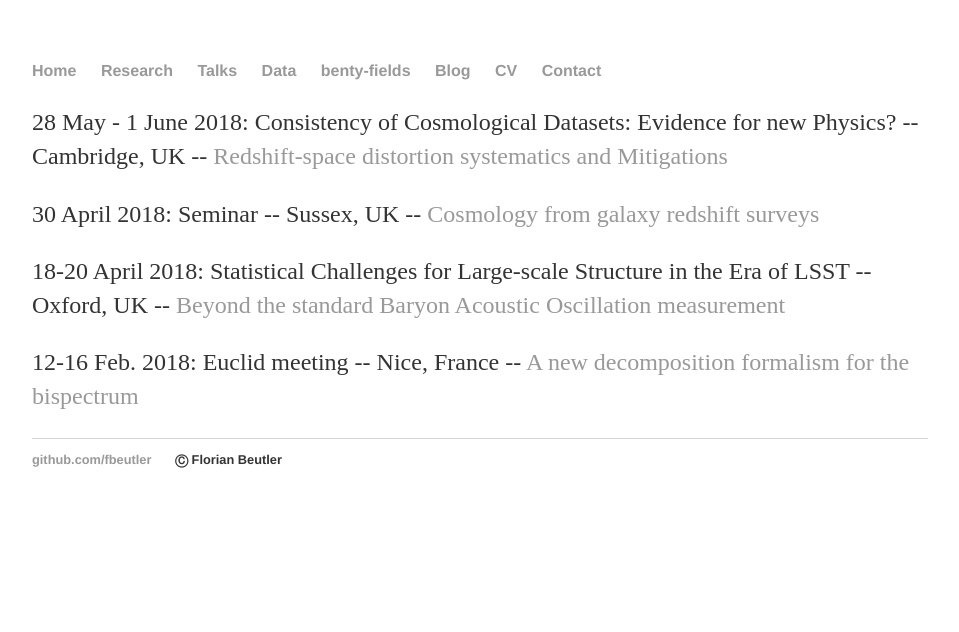
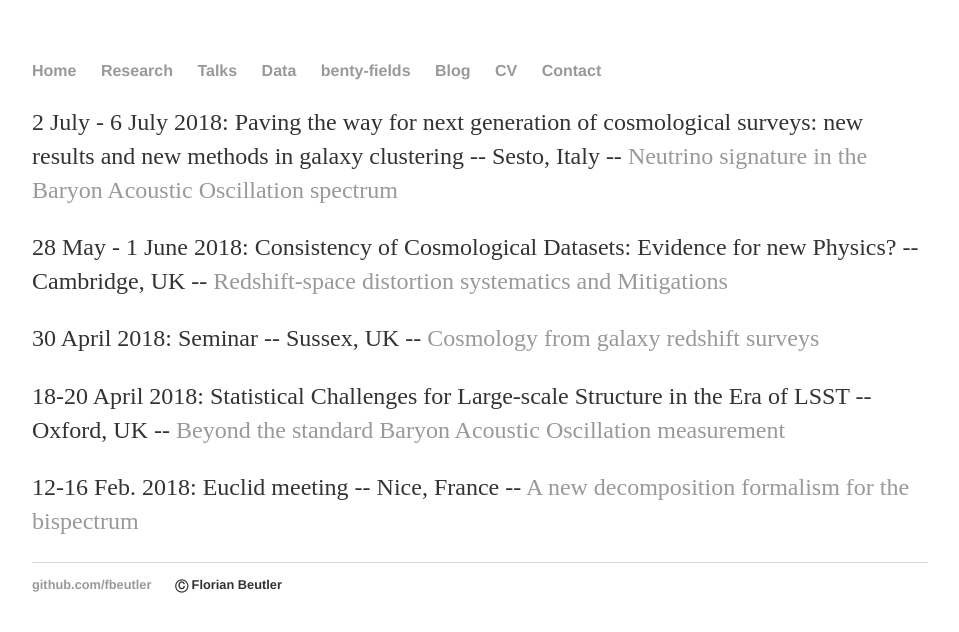
Before and after one commit to fbeutler/fbeutler.github.io, a Jekyll site: the page built from talks/talks.html, in a window 1280 px wide. Shown: the top 632 px of the page, without its empty margins (160-1119 px from the left). Built offline with Jekyll 4.4.1, drawn with Linux system fonts in a browser that asks for light colours.

Commit message:
Update talks.html

```diff
--- a/talks/talks.html
+++ b/talks/talks.html
@@ -4,6 +4,9 @@ title: My talks
 ---
 
 <div id="talks">
+  <p>
+    2 July - 6 July 2018: Paving the way for next generation of cosmological surveys: new results and new methods in galaxy clustering -- Sesto, Italy -- <a href='/static/Sesto_2018.pdf' target="_blank">Neutrino signature in the Baryon Acoustic Oscillation spectrum</a>
+  </p>
   <p>
     28 May - 1 June 2018: Consistency of Cosmological Datasets: Evidence for new Physics? -- Cambridge, UK -- <a href='/static/Cambridge_2018.pdf' target="_blank">Redshift-space distortion systematics and Mitigations</a>
   </p>
```
